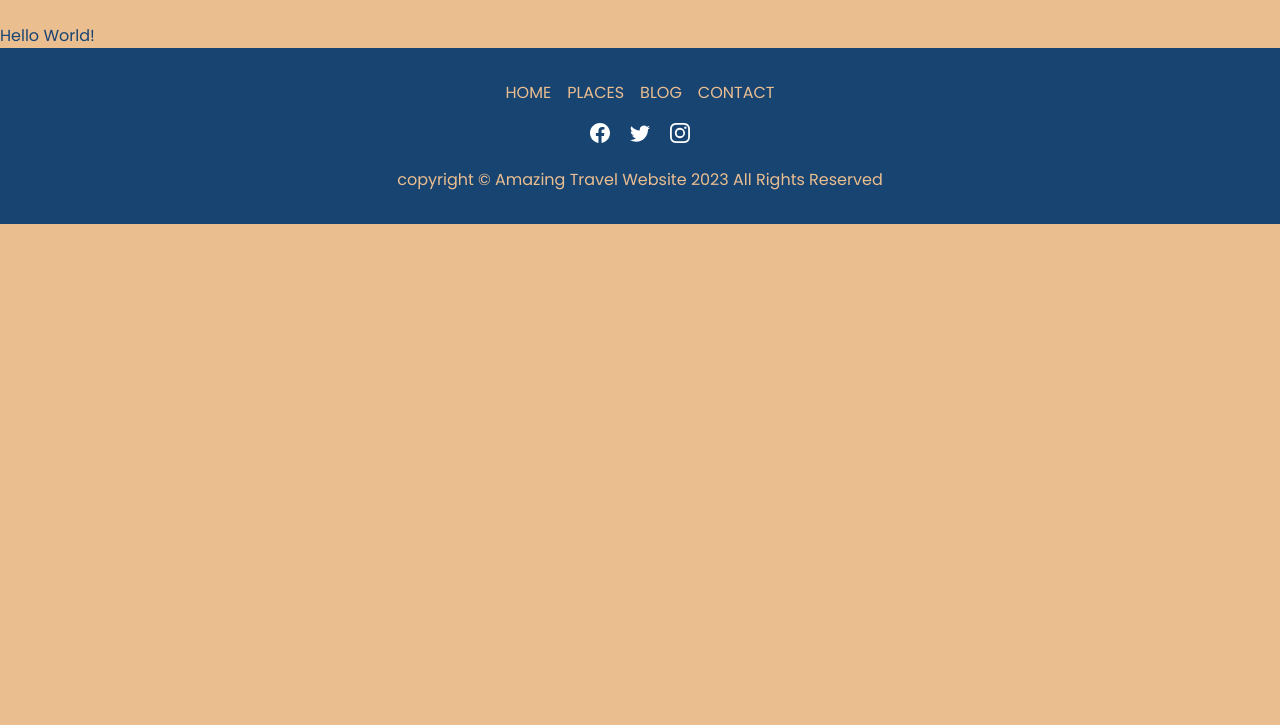
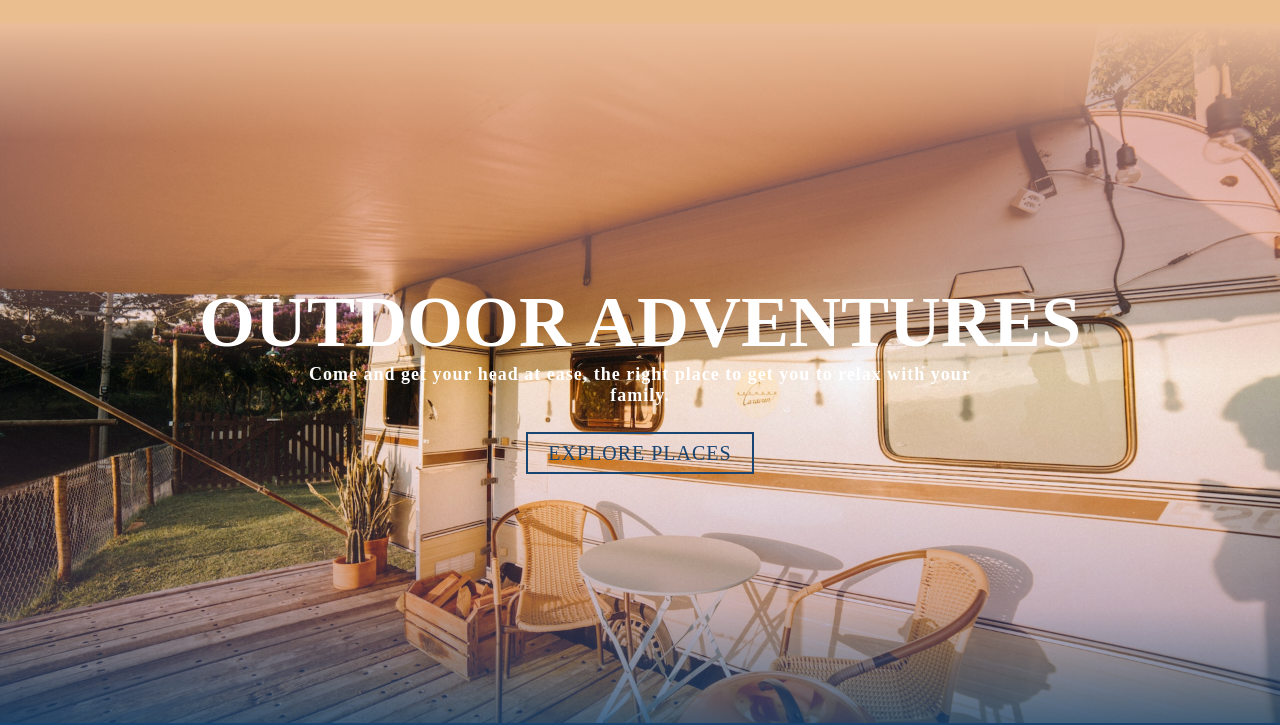
Before and after one commit to Rioba-Ian/gastbyTourismJamStack, a Gatsby site: page / in a window 1280 px wide. Shown: the part 77-802 px from the top of the page. Built offline with nearby package versions, Linux system fonts and the light colour scheme; Gatsby itself is replaced by a stand-in of ours; a web font is replaced by a local one.

Commit message:
hero section reusable, error page

```diff
--- /dev/null
+++ b/src/components/Banner.jsx
@@ -0,0 +1,13 @@
+import React from "react";
+import "../css/banner.css";
+const Banner = ({ title, info, children }) => {
+  return (
+    <div className="banner-content">
+      <h1>{title}</h1>
+      <p>{info}</p>
+      {children}
+    </div>
+  );
+};
+
+export default Banner;
--- /dev/null
+++ b/src/components/SimpleHero.jsx
@@ -0,0 +1,7 @@
+import React from "react";
+
+const SimpleHero = ({ children }) => {
+  return <header className="defaultHero">{children}</header>;
+};
+
+export default SimpleHero;
--- a/src/components/layout.css
+++ b/src/components/layout.css
@@ -20,6 +20,7 @@
 html {
   height: 100%;
   font-size: 1rem;
+  scroll-behavior: smooth;
 }
 
 body {
@@ -50,3 +51,22 @@ button {
 
   grid-template-rows: minmax(100px, auto) 1fr minmax(150px, auto);
 }
+
+.defaultHero {
+  min-height: calc(100vh - 100px);
+  background: linear-gradient(
+      to top,
+      rgba(24, 68, 114, 0.8),
+      rgba(112, 87, 133, 0.4),
+      rgba(172, 111, 139, 0.2),
+      rgba(213, 147, 142, 0),
+      rgba(213, 147, 142, 0.5),
+      rgba(213, 147, 142, 0.6),
+      rgba(235, 190, 155, 1)
+    ),
+    url("../images/travel-banner-img.jpg") center/cover no-repeat;
+
+  display: flex;
+  justify-content: center;
+  align-items: center;
+}
--- /dev/null
+++ b/src/css/banner.css
@@ -0,0 +1,28 @@
+.banner-content {
+  text-align: center;
+  letter-spacing: 1px;
+  color: #fff;
+  font-family: "Chivo Mono", serif;
+}
+
+.banner-content h1 {
+  font-size: clamp(3rem, 3rem + 3vw, 4.5rem);
+  text-transform: uppercase;
+  letter-spacing: normal;
+}
+
+.banner-content p {
+  width: 80%;
+  margin: 0 auto;
+  margin-bottom: 2em;
+  font-weight: 700;
+  font-size: 1.125rem;
+}
+
+.banner-content a {
+  font-size: 1.25rem;
+  color: var(--dark-navy-text);
+  text-transform: uppercase;
+  border: 2px solid var(--dark-navy-text);
+  padding: 0.4em 1em;
+}
--- a/src/pages/index.jsx
+++ b/src/pages/index.jsx
@@ -1,8 +1,20 @@
 import React from "react";
-import Navbar from "../components/Navbar";
-import Footer from "../components/Footer";
 import Layout from "../components/Layout";
+import SimpleHero from "../components/SimpleHero";
+import Banner from "../components/Banner";
+import { Link } from "gatsby";
 
 export default function index() {
-  return <Layout>Hello World!</Layout>;
+  return (
+    <Layout>
+      <SimpleHero>
+        <Banner
+          title="Outdoor adventures"
+          info="Come and get your head at ease, the right place to get you to relax with your family."
+        >
+          <Link to="/places">explore places</Link>
+        </Banner>
+      </SimpleHero>
+    </Layout>
+  );
 }
```
Also changed, not shown: src/css/error.css (added, +15 -0 lines), src/pages/404.jsx (+12 -2 lines), src/images/travel-banner-img.jpg (added).
